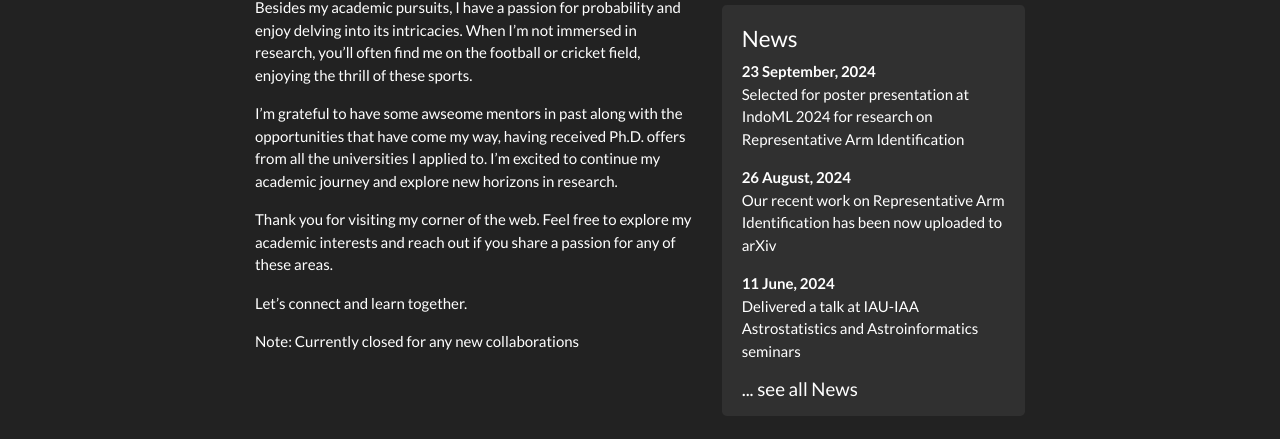
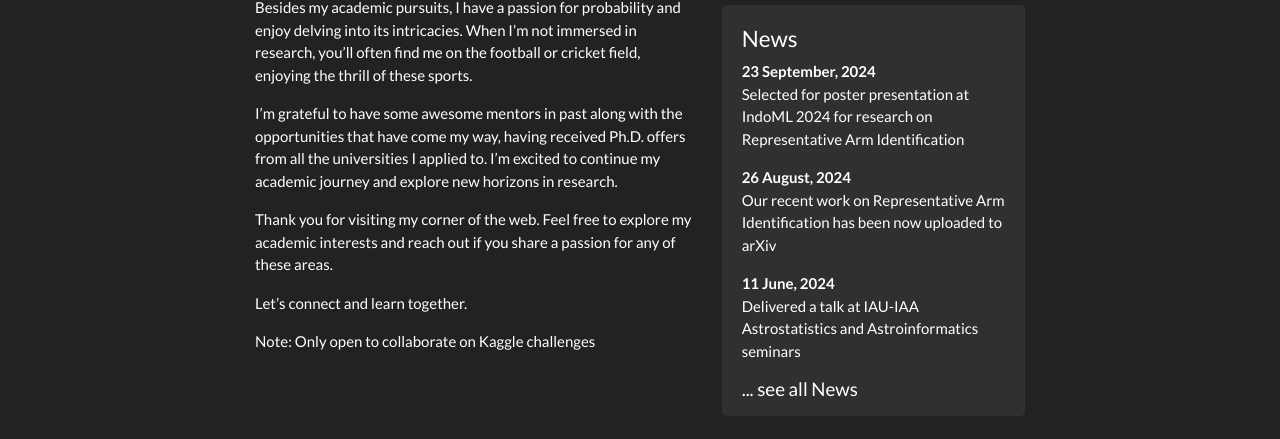
Before and after one commit to SarveshVGharat/SarveshVGharat.github.io, a Jekyll site: the page built from _pages/home.md, in a window 1280 px wide and 1084 px high. Shown: the part 471-910 px from the top of the window. Built offline with Jekyll 4.4.1, drawn with Linux system fonts in a browser that asks for light colours; nearby versions of some CDN libraries; a style sheet for code colours, icons or effects is not loaded.

Commit message:
Update home.md

```diff
--- a/_pages/home.md
+++ b/_pages/home.md
@@ -13,10 +13,10 @@ My academic journey now revolves around Online Learning and Generative AI. In th
 
 Besides my academic pursuits, I have a passion for probability and enjoy delving into its intricacies. When I'm not immersed in research, you'll often find me on the football or cricket field, enjoying the thrill of these sports.
 
-I'm grateful to have some awseome mentors in past along with the opportunities that have come my way, having received Ph.D. offers from all the universities I applied to. I'm excited to continue my academic journey and explore new horizons in research.
+I'm grateful to have some awesome mentors in past along with the opportunities that have come my way, having received Ph.D. offers from all the universities I applied to. I'm excited to continue my academic journey and explore new horizons in research.
 
 Thank you for visiting my corner of the web. Feel free to explore my academic interests and reach out if you share a passion for any of these areas.
 
 Let's connect and learn together.
 
-Note: Currently closed for any new collaborations
+Note: Only open to collaborate on Kaggle challenges
```
